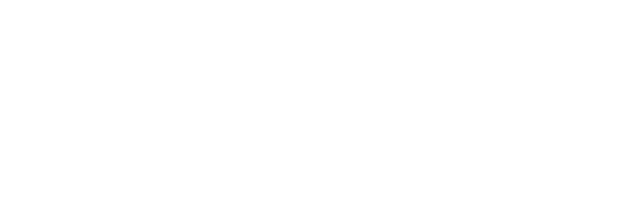
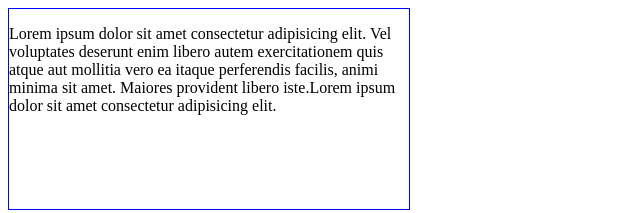
Before and after one commit to joinalpro/css-advance, a plain HTML site: page index.html in a window 1280 px wide. Shown: the whole page, without its empty margins (0-640 px from the left). Drawn offline with Linux system fonts and the light colour scheme.

Commit message:
started work

```diff
--- a/index.html
+++ b/index.html
@@ -3,9 +3,14 @@
 <head>
     <meta charset="UTF-8">
     <meta name="viewport" content="width=device-width, initial-scale=1.0">
+    <link rel="stylesheet" href="style.css">
     <title>Document</title>
 </head>
 <body>
+<div class="box">
 
+    <p>Lorem ipsum dolor sit amet consectetur adipisicing elit. Vel voluptates deserunt enim libero autem exercitationem quis atque aut mollitia vero ea itaque perferendis facilis, animi minima sit amet. Maiores provident libero iste.Lorem ipsum dolor sit amet consectetur adipisicing elit.</p>
+</div>
+</body>
 </body>
 </html>
--- /dev/null
+++ b/style.css
@@ -0,0 +1,6 @@
+.box{
+    border: 1px solid blue;
+    width: 400px;
+    height: 200px;
+    overflow: scroll;
+}
```
